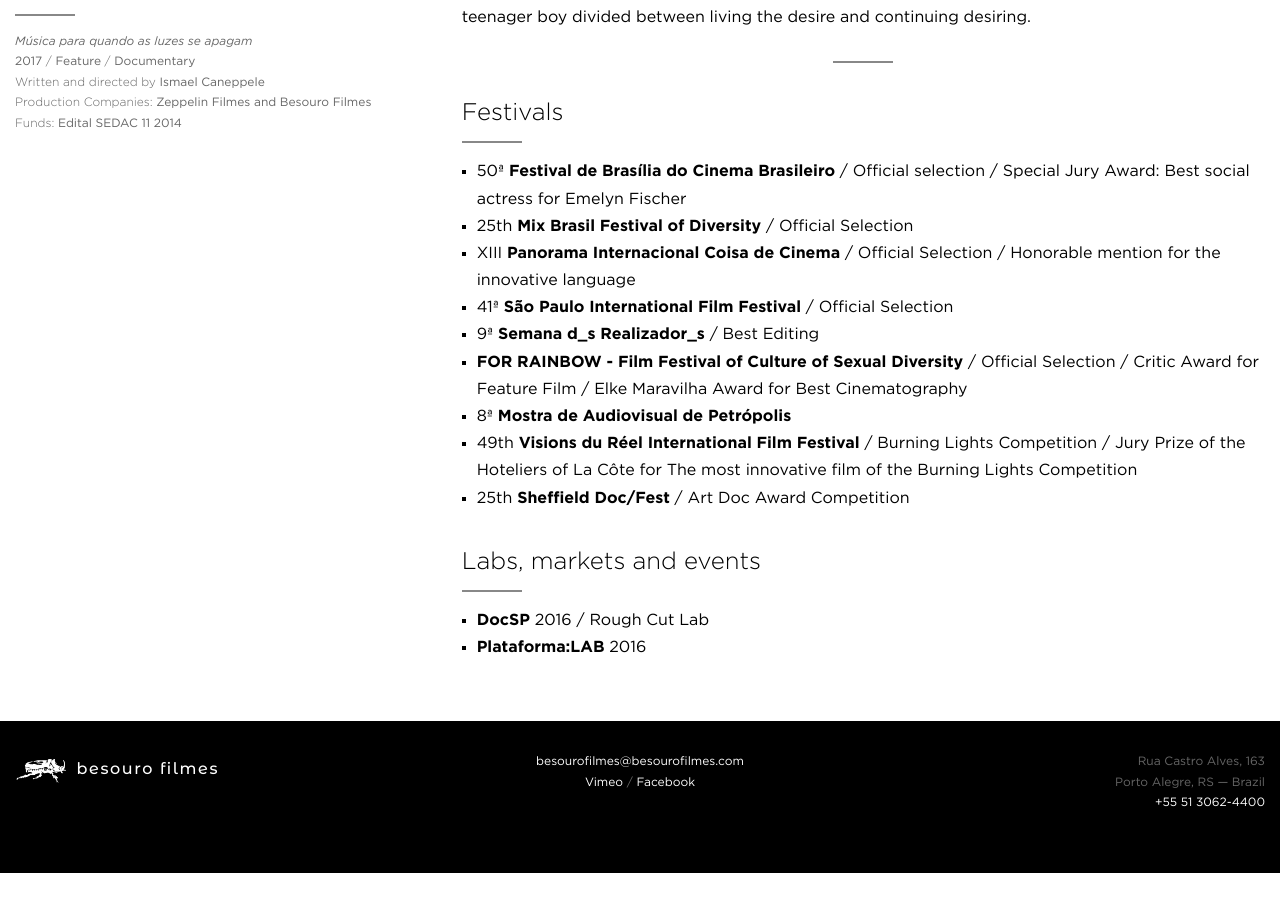
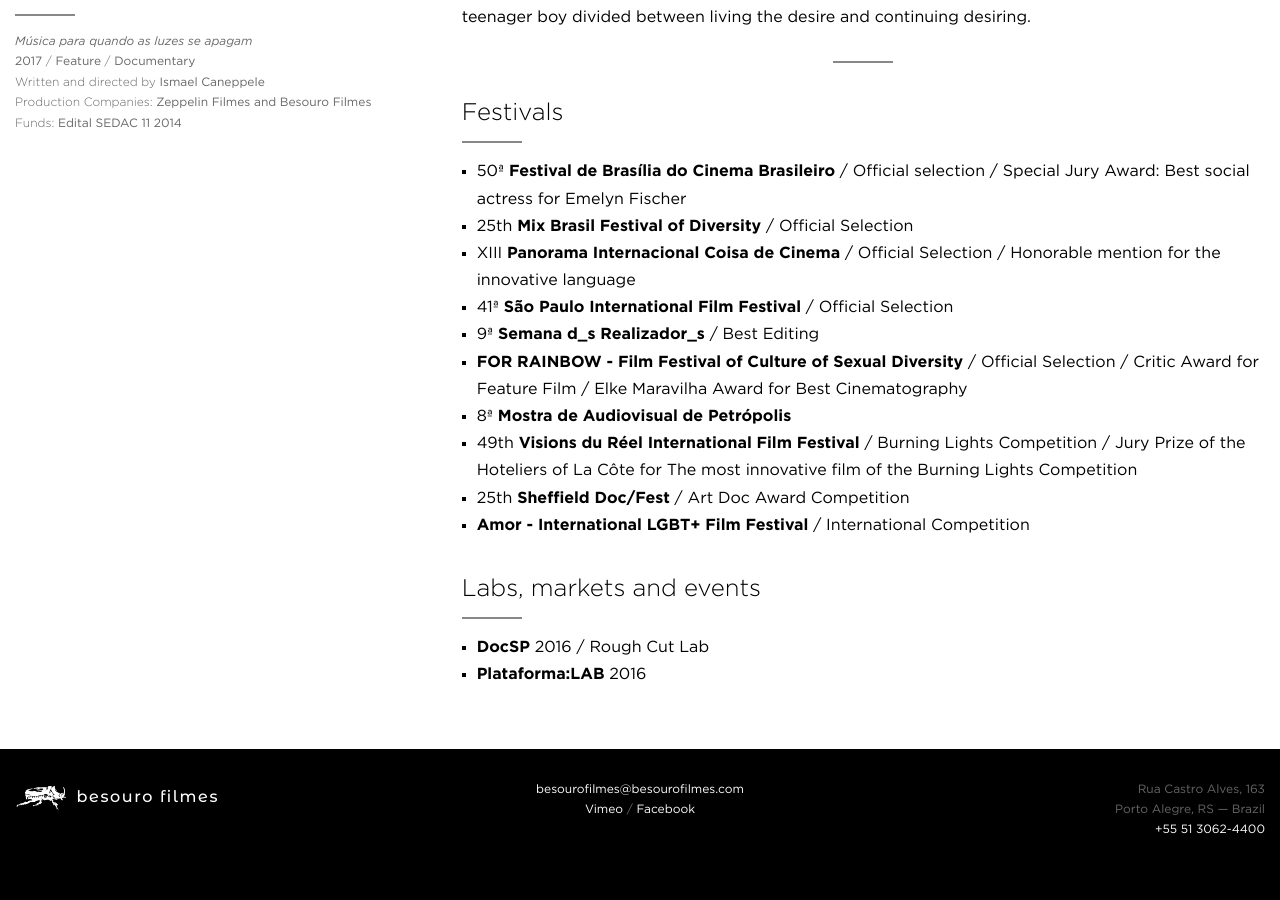
Before and after one commit to arthrfrts/besouro, a Jekyll site: the page built from _projects/music-when-the-lights-go-out.md, in a window 1280 px wide and 900 px high, scrolled down 926 px. Built offline with Jekyll 4.4.1, drawn with Linux system fonts in a browser that asks for light colours; before the commit the page ends 1799 px from its top, so only the background shows below that.

Commit message:
Updated Music When The Lights Go Out

```diff
--- a/_projects/music-when-the-lights-go-out.md
+++ b/_projects/music-when-the-lights-go-out.md
@@ -36,6 +36,7 @@
 * 8ª **Mostra de Audiovisual de Petrópolis**
 * 49th **Visions du Réel International Film Festival**  / Burning Lights Competition / Jury Prize of the Hoteliers of La Côte for The most innovative film of the Burning Lights Competition
 * 25th **Sheffield Doc/Fest** / Art Doc Award Competition
+* **Amor - International LGBT+ Film Festival** / International Competition
 
 ## Labs, markets and events
 
```
